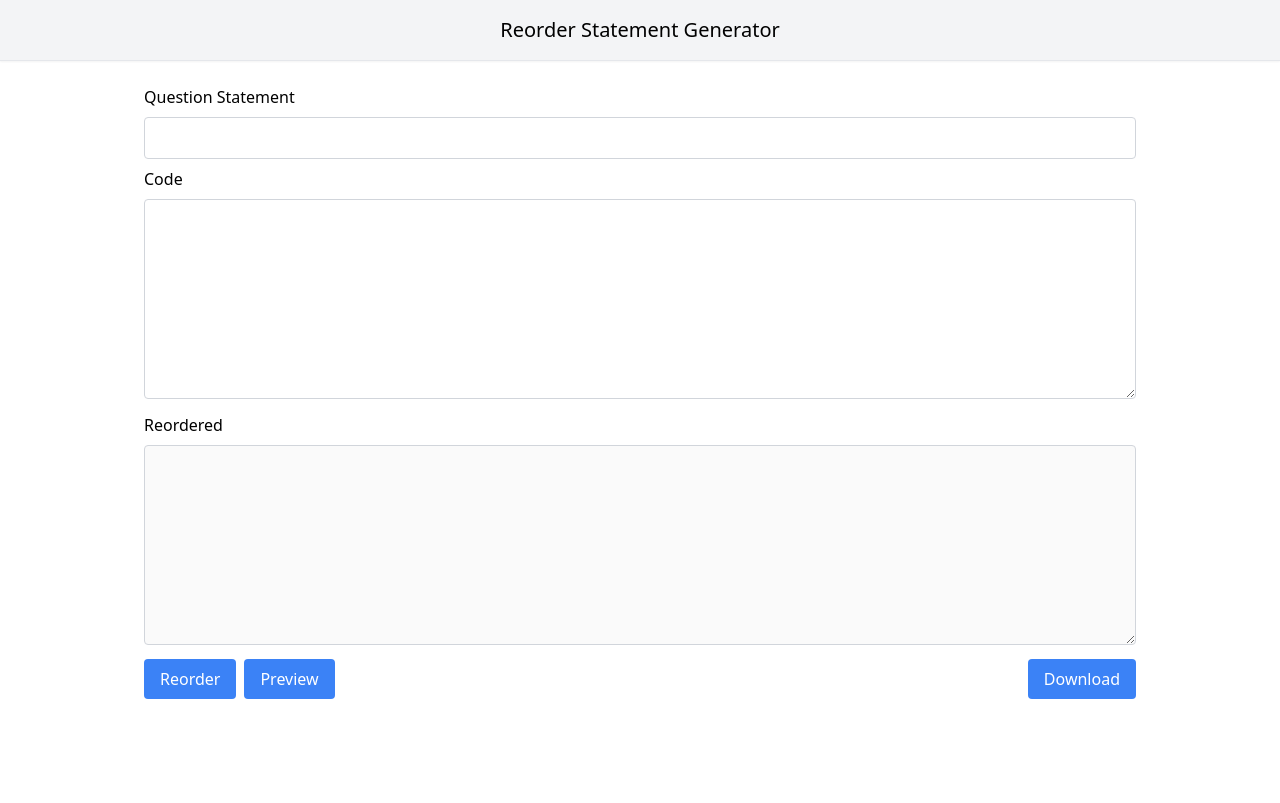
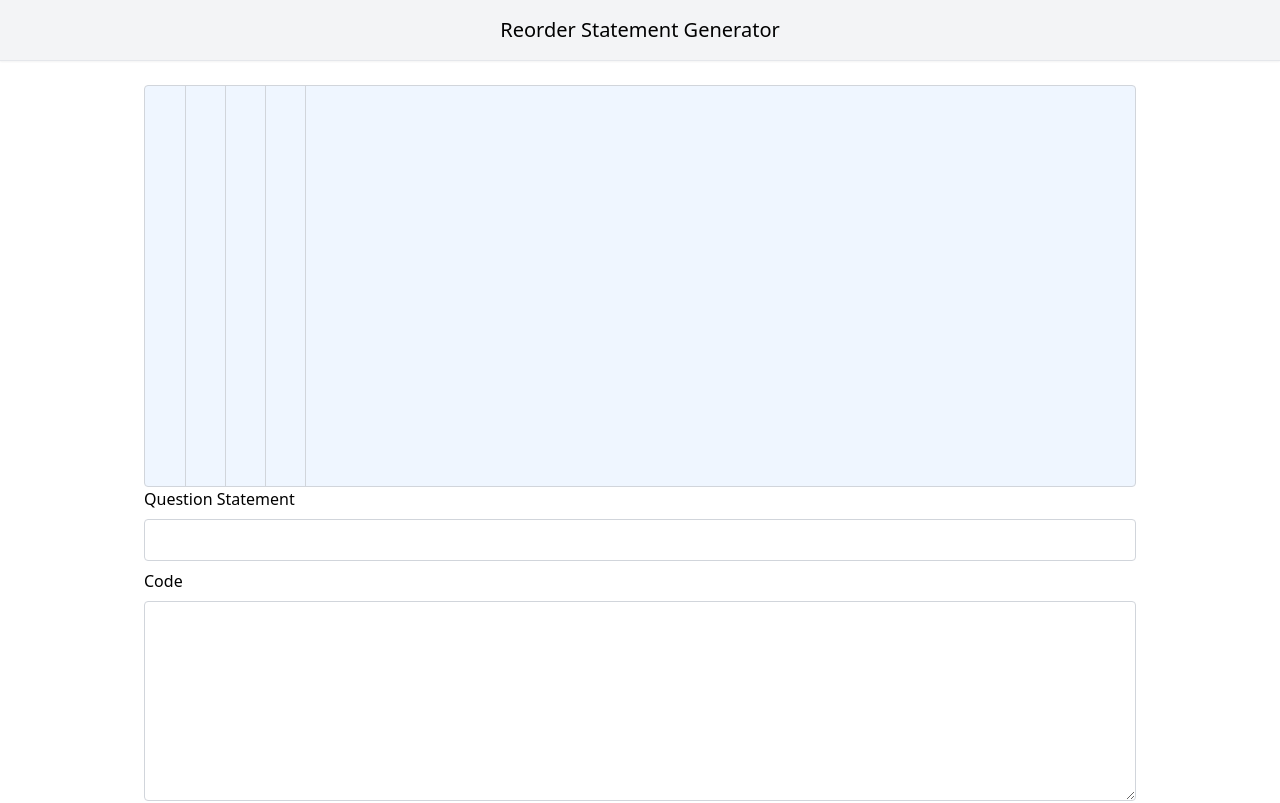
Before and after one commit to marlongerson/csci-7090-course-project, a Vue app in the folder reorder-statement-generator/: page / in a window 1280 px wide. Shown: the top 803 px of the page. Built offline with nearby package versions, Linux system fonts and the light colour scheme.

Commit message:
Table component with indentation and max lines

```diff
--- a/reorder-statement-generator/src/App.vue
+++ b/reorder-statement-generator/src/App.vue
@@ -6,6 +6,7 @@
       </div>
       <div class="max-w-5xl mx-auto mt-6 px-4">
         <form @submit="(e) => e.preventDefault()">
+      <Container :maxIndentations="4" :maxLines="10"/>
           <div class="space-y-2">
             <label class="block">Question Statement</label>
             <input class="border border-gray-300 w-full rounded p-2" ref="questionStatementInput"/>
@@ -66,12 +67,14 @@
 </template>
 
 <script>
+import Container from './components/Container.vue';
 import ReorderContainer from './components/ReorderContainer.vue';
 import generate from './app/generate';
 
 export default {
   components: {
     ReorderContainer,
+    Container,
   },
   data() {
     return {
--- /dev/null
+++ b/reorder-statement-generator/src/components/Container.vue
@@ -0,0 +1,21 @@
+<template>
+  <div class="border border-gray-300 rounded bg-blue-50">
+    <table>
+      <tbody>
+        <tr v-for="i in maxLines" :key="i">
+          <td v-for="j in maxIndentations" :key="j" class="border-r border-gray-300 w-10 h-10">
+          </td>
+        </tr>
+      </tbody>
+    </table>
+  </div>
+</template>
+
+<script>
+export default {
+  props: {
+    maxIndentations: Number,
+    maxLines: Number,
+  },
+};
+</script>
```
Also changed, not shown: 1 other file (tests, documents, lock files or other folders).
